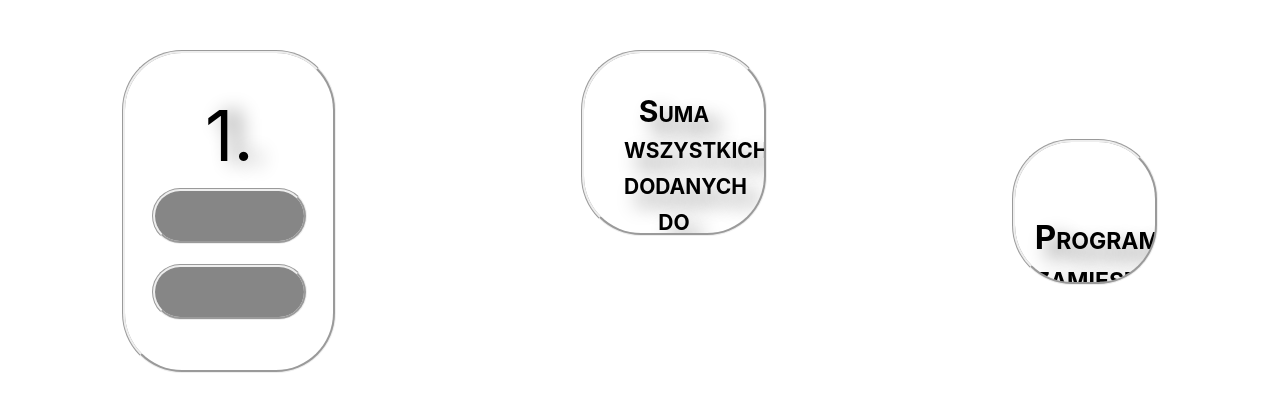
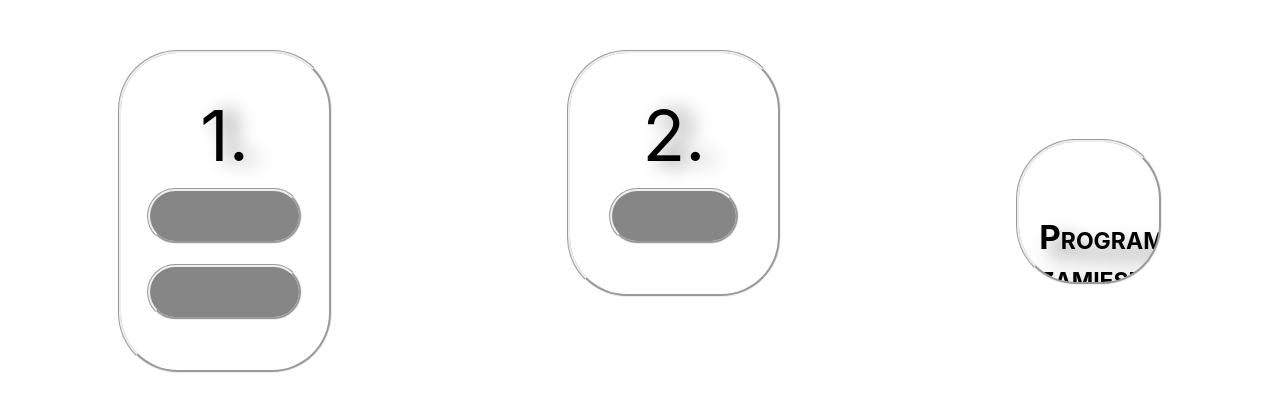
Before and after one commit to MMarek/exercises_site, a React (Create React App) app: page /#/ in a window 1280 px wide. Shown: the top 412 px of the page. Built offline with nearby package versions, Linux system fonts and the light colour scheme.

Commit message:
second loop exercise

```diff
--- a/src/components/Home/Loops/Loops01.js
+++ b/src/components/Home/Loops/Loops01.js
@@ -25,11 +25,8 @@ class Square extends Component {
         };
 
         let styleTwo = {
-            // width: one ? '300px' : '100px',
-            // height: one ? '350px' : '100px',
             fontSize: one ? '0%' : '70px',
             transition: '2s',
-            // padding: '0px'
         };
 
         let n = 5;
@@ -48,7 +45,7 @@ class Square extends Component {
             <section className='loops' style={styleOne}
                      onClick={this.handleButtonOneClick}
             >
-                <div className='div1' style={styleTwo} onClick={this.handleButtonOneClick}>1.</div>
+                <div className='numberOfExercise' style={styleTwo} onClick={this.handleButtonOneClick}>1.</div>
                 <div className='squareFor'>
                     Śilnia liczby {n} wynosi {result1} - wykonane pętlą for:
                     <p>
--- a/src/components/Home/Loops/Loops02.js
+++ b/src/components/Home/Loops/Loops02.js
@@ -3,7 +3,31 @@ import '../../../scss/_loops.scss'
 
 class SumOfAll extends Component {
 
+    state = {
+        one: false
+    };
+
+    handleButtonOneClick = () => {
+        this.setState({
+            one: this.state.one ? false : true
+        })
+    };
+
     render() {
+
+        const {one} = this.state;
+
+        let styleOne = {
+            width: one ? '50%' : '10%',
+            height: one ? '45%' : '10%',
+            fontSize: one ? '15px' : '0%',
+            transition: '2s',
+        };
+
+        let styleTwo = {
+            fontSize: one ? '0%' : '70px',
+            transition: '2s',
+        };
 
         let x = 1;
         let y = 100;
@@ -14,9 +38,17 @@ class SumOfAll extends Component {
         }
         // console.log(sum);
         return (
-            <div className='sumOfAll'>
-                Suma wszystkich dodanych do siebie liczb w przedziale od 1 do 100 daje wynik: {sum} :)
-            </div>
+            <section className='sum' style={styleOne}
+                     onClick={this.handleButtonOneClick}>
+                <div className='numberOfExercise' style={styleTwo} onClick={this.handleButtonOneClick}>2.</div>
+
+                <div className='sumOfAll'>
+                    Suma wszystkich dodanych do siebie liczb w przedziale od 1 do 100 daje wynik: {sum} :)
+               <p>{'let x = 1; let y = 100; let sum = 0; for (let i = x; i <= y; i = i + 1) { sum += i;}'}</p>
+                </div>
+
+                <span>Dodaj tekst</span>
+            </section>
         )
     }
 }
--- a/src/scss/_loops.scss
+++ b/src/scss/_loops.scss
@@ -9,22 +9,15 @@
   flex-direction: column;
   align-items: center;
   overflow: hidden;
-  //width: 60%;
-
-  //width: 100px;
-  //height: 100px;
-
   border: groove;
   border-radius: 60px;
   margin: 50px auto;
   padding: 40px;
 
-  .div1 {
+  .numberOfExercise {
     font-family: inherit;
     text-align: center;
-    //padding: 10px 0 40px 5px;
     text-shadow: 12px 2px 20px gray;
-
   }
 
   .squareFor {
@@ -56,24 +49,56 @@
   }
 }
 
-.sumOfAll {
+.sum {
+  display: flex;
+  flex-direction: column;
+  align-items: center;
   overflow: hidden;
-  //width: 80%;
-
-  width: 100px;
-  height: 100px;
-
   border: groove;
   border-radius: 60px;
   margin: 50px auto;
   padding: 40px;
-  font-size: 30px;
-  text-align: center;
-  font-weight: bold;
-  font-variant: small-caps;
-  color: #000000;
-  text-shadow: 12px 12px 20px gray;
+
+  .numberOfExercise {
+    font-family: inherit;
+    text-align: center;
+    text-shadow: 12px 2px 20px gray;
+  }
+
+  .sumOfAll {
+    text-align: center;
+    font-weight: bold;
+    text-shadow: 3px 2px black;
+    font-variant: small-caps;
+    width: 50%;
+    color: #ffffff;
+    background-color: #868686;
+    border: groove;
+    border-radius: 60px;
+    margin: 10px;
+    padding: 30px 30px 20px 30px;
+  }
 }
+
+//
+//.sumOfAll {
+//  overflow: hidden;
+//  width: 70%;
+//  border: groove;
+//  border-radius: 60px;
+//  margin: 50px auto;
+//  padding: 40px;
+//  font-size: 30px;
+//  text-align: center;
+//  font-weight: bold;
+//  font-variant: small-caps;
+//  color: #000000;
+//  text-shadow: 12px 12px 20px gray;
+//
+//  display: flex;
+//  flex-direction: column;
+//  align-items: center;
+//}
 
 .stars {
   font-size: 40px;
```
